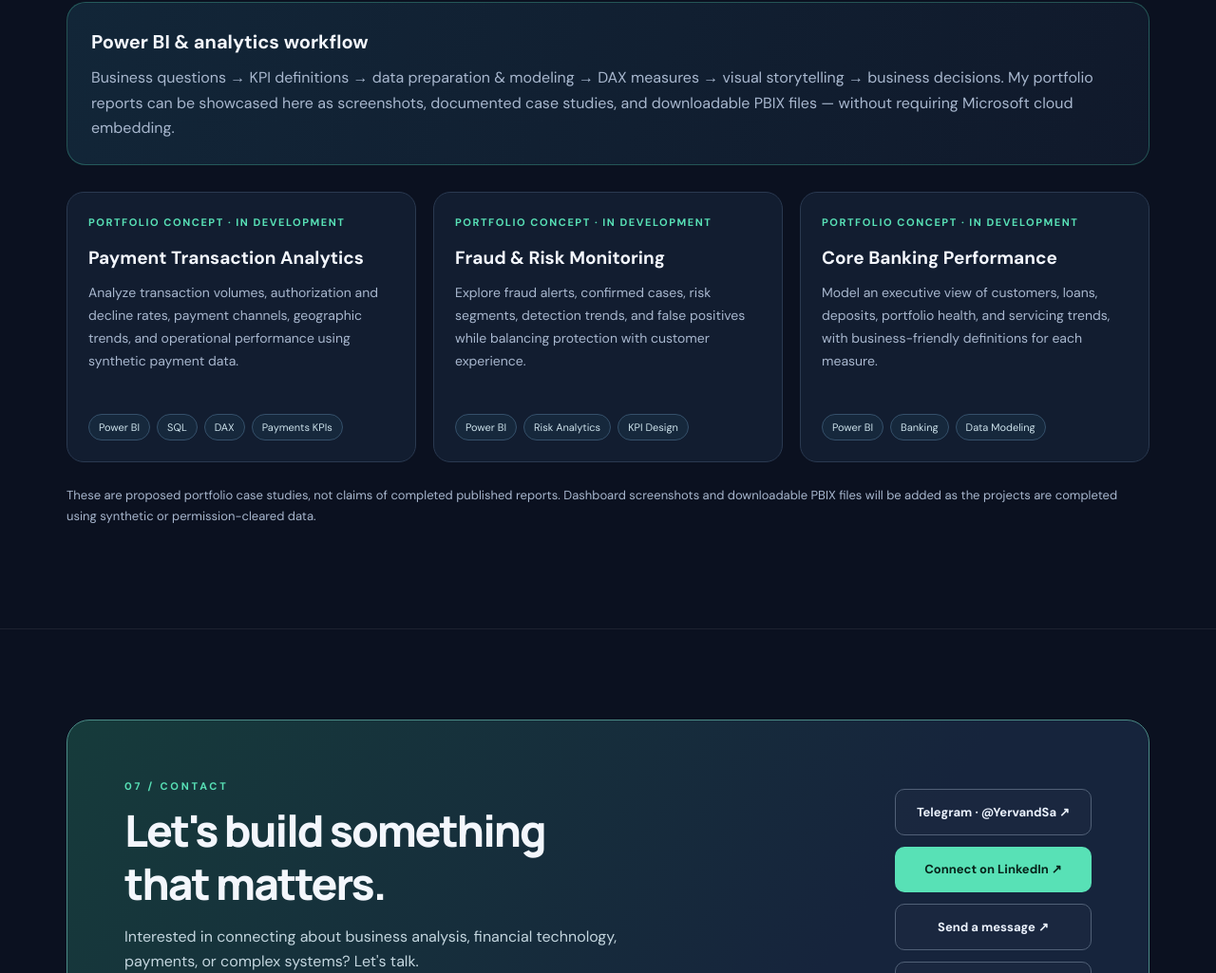
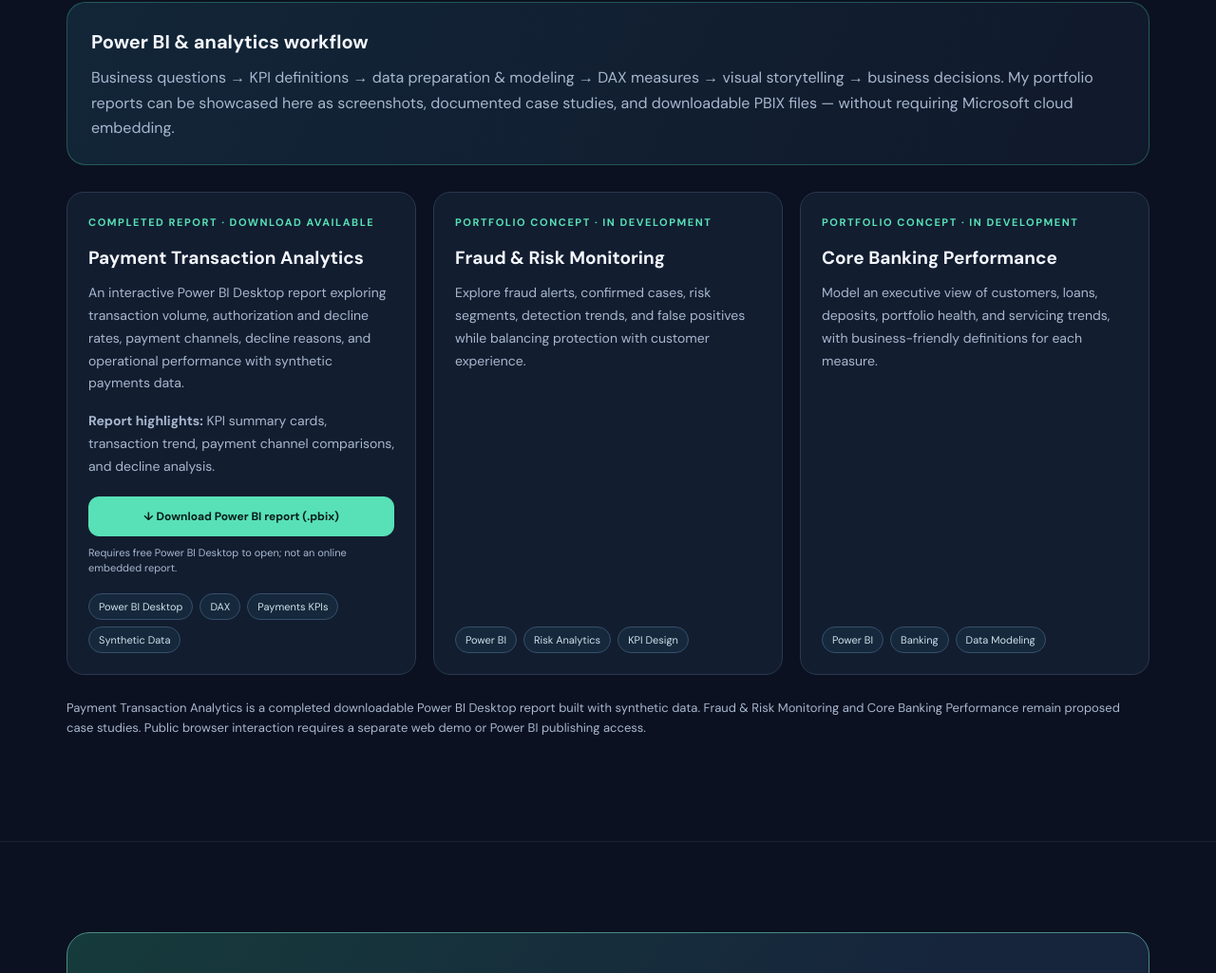
Before and after one commit to yervandsardaryan/yervandsardaryan.github.io, a plain HTML site: page index.html in a window 1280 px wide. Shown: the part 5232-6257 px from the top of the page at 95% size. Drawn offline with Linux system fonts and the light colour scheme.

Commit message:
Update index.html

```diff
--- a/index.html
+++ b/index.html
@@ -37,6 +37,7 @@
 .bi-tags{display:flex;flex-wrap:wrap;gap:7px;margin-top:auto}.bi-tags span{font-size:11px;border:1px solid #35506a;background:#16283c;color:#cde2eb;border-radius:999px;padding:4px 10px}
 .bi-note{font-size:13px;color:var(--muted);margin-top:24px}
 @media(max-width:800px){.bi-cards{grid-template-columns:1fr}.bi-card{min-height:auto}}
+.bi-download{display:inline-flex;align-items:center;justify-content:center;gap:8px;text-align:center;text-decoration:none;color:#071d1a!important;background:var(--accent);border:1px solid var(--accent);border-radius:11px;padding:12px 13px;font-weight:700;font-size:12px;line-height:1.35;margin:3px 0 9px;transition:filter .2s ease}.bi-download:hover{filter:brightness(1.13)}.bi-download-hint{display:block;font-size:11px;color:var(--muted);line-height:1.5;margin-bottom:18px}
 </style>
 </head>
 <body>
@@ -64,11 +65,11 @@
 <p class="bi-intro">I bring business analysis and data analytics together to define meaningful KPIs, translate reporting requirements into clear metrics, and communicate insights. My toolkit includes Power BI, SQL, Excel, Tableau, Snowflake and data modeling techniques.</p>
 <div class="bi-highlight"><h3>Power BI &amp; analytics workflow</h3><p>Business questions &rarr; KPI definitions &rarr; data preparation &amp; modeling &rarr; DAX measures &rarr; visual storytelling &rarr; business decisions. My portfolio reports can be showcased here as screenshots, documented case studies, and downloadable PBIX files &mdash; without requiring Microsoft cloud embedding.</p></div>
 <div class="bi-cards" aria-label="Planned analytics case studies">
-<article class="bi-card"><span class="bi-eyebrow">Portfolio concept · In development</span><h3>Payment Transaction Analytics</h3><p>Analyze transaction volumes, authorization and decline rates, payment channels, geographic trends, and operational performance using synthetic payment data.</p><div class="bi-tags"><span>Power BI</span><span>SQL</span><span>DAX</span><span>Payments KPIs</span></div></article>
+<article class="bi-card"><span class="bi-eyebrow">Completed report · Download available</span><h3>Payment Transaction Analytics</h3><p>An interactive Power BI Desktop report exploring transaction volume, authorization and decline rates, payment channels, decline reasons, and operational performance with synthetic payments data.</p><p><strong>Report highlights:</strong> KPI summary cards, transaction trend, payment channel comparisons, and decline analysis.</p><a class="bi-download" href="PaymentTransactionAnalytics.pbix" download="PaymentTransactionAnalytics.pbix" aria-label="Download Payment Transaction Analytics Power BI report">↓ Download Power BI report (.pbix)</a><span class="bi-download-hint">Requires free Power BI Desktop to open; not an online embedded report.</span><div class="bi-tags"><span>Power BI Desktop</span><span>DAX</span><span>Payments KPIs</span><span>Synthetic Data</span></div></article>
 <article class="bi-card"><span class="bi-eyebrow">Portfolio concept · In development</span><h3>Fraud &amp; Risk Monitoring</h3><p>Explore fraud alerts, confirmed cases, risk segments, detection trends, and false positives while balancing protection with customer experience.</p><div class="bi-tags"><span>Power BI</span><span>Risk Analytics</span><span>KPI Design</span></div></article>
 <article class="bi-card"><span class="bi-eyebrow">Portfolio concept · In development</span><h3>Core Banking Performance</h3><p>Model an executive view of customers, loans, deposits, portfolio health, and servicing trends, with business-friendly definitions for each measure.</p><div class="bi-tags"><span>Power BI</span><span>Banking</span><span>Data Modeling</span></div></article>
 </div>
-<p class="bi-note">These are proposed portfolio case studies, not claims of completed published reports. Dashboard screenshots and downloadable PBIX files will be added as the projects are completed using synthetic or permission-cleared data.</p>
+<p class="bi-note">Payment Transaction Analytics is a completed downloadable Power BI Desktop report built with synthetic data. Fraud &amp; Risk Monitoring and Core Banking Performance remain proposed case studies. Public browser interaction requires a separate web demo or Power BI publishing access.</p>
 </div></section>
 <section class="content" id="contact"><div class="container"><div class="contact-area"><div><div class="section-kicker">07 / Contact</div><h2>Let's build something<br/>that matters.</h2><p>Interested in connecting about business analysis, financial technology, payments, or complex systems? Let's talk.</p><p style="font-size:12px;color:#9cbfc5">Based in Yerevan, Armenia · Open to remote and Armenia-based opportunities</p></div><div class="contact-buttons"><a class="btn btn-secondary" href="https://t.me/YervandSa" target="_blank" rel="noopener noreferrer" aria-label="Contact Yervand on Telegram">Telegram · @YervandSa ↗</a><a class="btn btn-primary" href="https://www.linkedin.com/in/yervandsardaryan/" rel="noopener noreferrer" target="_blank">Connect on LinkedIn ↗</a><a class="btn btn-secondary" href="https://www.linkedin.com/in/yervandsardaryan/" rel="noopener noreferrer" target="_blank">Send a message ↗</a><a class="btn btn-secondary" download="Yervand_Sardaryan_CV.pdf" href="SardaryanYervandCVBA.pdf" type="application/pdf">↓ Download CV (PDF)</a></div></div></div></section>
 </main>
```
